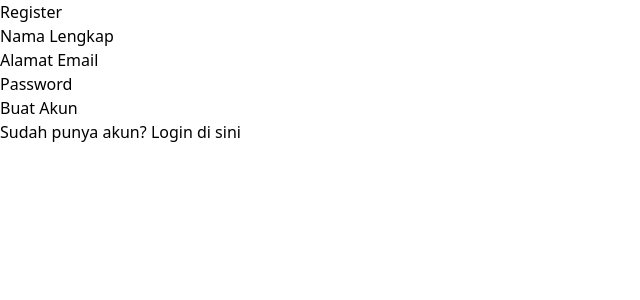
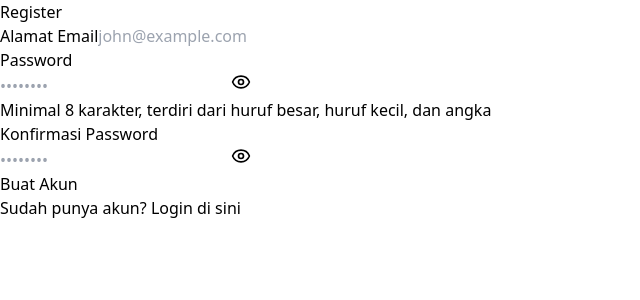
Before and after one commit to hadi-projects/elibrary, a React (Vite) app in the folder frontend/: page /register in a window 1280 px wide. Shown: the top 300 px of the page, without its empty margins (0-640 px from the left). Built offline with nearby package versions, Linux system fonts and the light colour scheme.

Commit message:
update register

```diff
--- a/frontend/package.json
+++ b/frontend/package.json
@@ -12,6 +12,7 @@
   "dependencies": {
     "@tanstack/react-query": "^5.90.8",
     "lottie-react": "^2.4.1",
+    "lucide-react": "^0.553.0",
     "react": "^19.2.0",
     "react-dom": "^19.2.0",
     "react-router-dom": "^7.9.5"
--- /dev/null
+++ b/frontend/src/api/register.js
@@ -0,0 +1,20 @@
+import { config } from '../config';
+
+
+export async function register(data) {
+
+    const option = {
+        method: 'POST',
+        headers: {
+            'Content-Type': 'application/json',
+            'X-Api-Key':config.API_KEY,
+        },
+        body:JSON.stringify(data)
+    }
+
+    return await fetch(`${config.API_HOST}/api/auth/register`, option)
+        .then(response => response.json())
+        .catch(error => {
+            console.log('Error fetching and parsing data', error);
+        })
+}
--- a/frontend/src/pages/Books.jsx
+++ b/frontend/src/pages/Books.jsx
@@ -149,7 +149,7 @@ useEffect(() => {
                                     <span onClick={() => handleDetailModal(book)} className="text-sm font-semibold text-indigo-600 cursor-pointer">{book.catalog}</span>
                                     <h3 onClick={() => handleDetailModal(book)} className="mt-2 text-xl font-bold text-gray-900 cursor-pointer">{book.title.slice(0, 40) + (book.title.length > 30 ? '...' : '')}</h3>
                                     <p onClick={() => handleDetailModal(book)} className="mt-2 text-gray-600 text-sm cursor-pointer">oleh Penulis {book.description.slice(0, 40) + (book.description.length > 50 ? '...' : '')}</p>
-                                    <div className="flex justify-end gap-4 mt-6">
+                                    <div className="flex justify-end gap-4 my-6">
                                         {
                                             localStorage.getItem('role') == 'ADMIN' && <>
                                                 <Md3Button onClick={() => { setOnEditData(book); setIsModalOpen(true) }} variant="outline" className="w-full md:w-auto">
--- a/frontend/src/pages/Favorit.jsx
+++ b/frontend/src/pages/Favorit.jsx
@@ -108,7 +108,7 @@ export default function Favorit() {
                                             <span onClick={() => handleDetailModal(book)} className="text-sm font-semibold text-indigo-600 cursor-pointer">{book.catalog}</span>
                                             <h3 onClick={() => handleDetailModal(book)} className="mt-2 text-xl font-bold text-gray-900 cursor-pointer">{book.title.slice(0, 40) + (book.title.length > 30 ? '...' : '')}</h3>
                                             <p onClick={() => handleDetailModal(book)} className="mt-2 text-gray-600 text-sm cursor-pointer">oleh Penulis {book.description.slice(0, 40) + (book.description.length > 50 ? '...' : '')}</p>
-                                            <div className="flex justify-end gap-4 mt-6">
+                                            <div className="flex justify-end gap-4 my-6">
                                                 {
                                                     localStorage.getItem('role') == 'ADMIN' && <>
                                                         <Md3Button onClick={() => { setOnEditData(book); setIsModalOpen(true) }} variant="outline" className="w-full md:w-auto">
--- a/frontend/src/pages/Home.jsx
+++ b/frontend/src/pages/Home.jsx
@@ -130,7 +130,7 @@ export default function Home() {
                                     <span onClick={() => handleDetailModal(book)} className="text-sm font-semibold text-indigo-600 cursor-pointer">{book.catalog}</span>
                                     <h3 onClick={() => handleDetailModal(book)} className="mt-2 text-xl font-bold text-gray-900 cursor-pointer">{book.title.slice(0, 40) + (book.title.length > 30 ? '...' : '')}</h3>
                                     <p onClick={() => handleDetailModal(book)} className="mt-2 text-gray-600 text-sm cursor-pointer">oleh Penulis {book.description.slice(0, 40) + (book.description.length > 50 ? '...' : '')}</p>
-                                    <div className="flex justify-end gap-4 mt-6">
+                                    <div className="flex justify-end gap-4 my-6">
                                         {
                                             localStorage.getItem('role') == 'ADMIN' && <>
                                                 <Md3Button onClick={() => { setOnEditData(book); setIsModalOpen(true) }} variant="outline" className="w-full md:w-auto">
--- a/frontend/src/pages/auth/Register.jsx
+++ b/frontend/src/pages/auth/Register.jsx
@@ -1,18 +1,19 @@
-import { useEffect } from "react";
+import { useEffect, useState } from "react";
 import { Md3Button } from "../components/button";
 import { useNavigate } from 'react-router-dom';
 import { config } from "../../config";
+import { register } from "../../api/register";
+import { Eye, EyeOff, EyeOffIcon } from 'lucide-react';
 
 
 export default function Register() {
     const navigate = useNavigate();
-
-    const handleSubmit = (e) => {
-        e.preventDefault();
-        // Logika registrasi di sini...
-        alert('Registrasi berhasil (simulasi)! Silakan login.');
-        navigate('/login'); // Arahkan ke login setelah register
-    };
+    const [email, setEmail] = useState("")
+    const [password, setPassword] = useState("")
+    const [confirmPassword, setConfirmPassword] = useState("")
+    const [errors, setErrors] = useState({ email: '', password: '', confirmPassword: '' });
+    const [showPassword, setShowPassword] = useState(false);
+    const [showConfirmPassword, setShowConfirmPassword] = useState(false);
 
 
     useEffect(() => {
@@ -21,6 +22,94 @@ export default function Register() {
         }
     }, [])
 
+    const validateEmail = (value) => {
+        const emailRegex = /^[^\s@]+@[^\s@]+\.[^\s@]+$/;
+        if (!value) {
+            return 'Email wajib diisi';
+        }
+        if (!emailRegex.test(value)) {
+            return 'Format email tidak valid';
+        }
+        return '';
+    };
+
+    const validatePassword = (value) => {
+        if (!value) {
+            return 'Password wajib diisi';
+        }
+        if (value.length < 8) {
+            return 'Password minimal 8 karakter';
+        }
+        if (!/[A-Z]/.test(value)) {
+            return 'Password harus mengandung huruf besar';
+        }
+        if (!/[a-z]/.test(value)) {
+            return 'Password harus mengandung huruf kecil';
+        }
+        if (!/[0-9]/.test(value)) {
+            return 'Password harus mengandung angka';
+        }
+        return '';
+    };
+
+    const validateConfirmPassword = (value) => {
+        if (!value) {
+            return 'Konfirmasi password wajib diisi';
+        }
+        if (value !== password) {
+            return 'Password tidak cocok';
+        }
+        return '';
+    };
+
+    const handleEmailChange = (e) => {
+        const value = e.target.value;
+        setEmail(value);
+        setErrors(prev => ({ ...prev, email: validateEmail(value) }));
+    };
+
+    const handlePasswordChange = (e) => {
+        const value = e.target.value;
+        setPassword(value);
+        setErrors(prev => ({
+            ...prev,
+            password: validatePassword(value),
+            confirmPassword: confirmPassword ? validateConfirmPassword(confirmPassword) : ''
+        }));
+    };
+
+    const handleConfirmPasswordChange = (e) => {
+        const value = e.target.value;
+        setConfirmPassword(value);
+        setErrors(prev => ({ ...prev, confirmPassword: validateConfirmPassword(value) }));
+    };
+
+    const handleSubmit = async (e) => {
+        e.preventDefault();
+
+        const emailError = validateEmail(email);
+        const passwordError = validatePassword(password);
+        const confirmPasswordError = validateConfirmPassword(confirmPassword);
+
+        setErrors({
+            email: emailError,
+            password: passwordError,
+            confirmPassword: confirmPasswordError
+        });
+
+        if (!emailError && !passwordError && !confirmPasswordError) {
+
+            const res = await register({
+                email, password
+            })
+            if(res.data){
+                alert('Registrasi berhasil, Silakan login.');
+                navigate('/login');
+            }
+        }
+    };
+
+
     return (
         <div className="flex items-center justify-center py-24 px-4 bg-indigo-50 h-screen">
             <div className="w-full max-w-md bg-white p-8 md:p-12 rounded-3xl shadow-xl">
@@ -28,50 +117,108 @@ export default function Register() {
                     Register
                 </h2>
                 <form onSubmit={handleSubmit} className="space-y-6">
-                    <div>
-                        <label htmlFor="name" className="block text-sm font-medium text-gray-700">
-                            Nama Lengkap
-                        </label>
-                        <input
-                            type="text"
-                            id="name"
-                            required
-                            className="mt-2 w-full border-2 border-gray-200 bg-gray-50 rounded-full px-6 py-3 text-gray-800 focus:outline-none focus:border-indigo-400 focus:ring-2 focus:ring-indigo-200"
-                        />
-                    </div>
+
                     <div>
                         <label htmlFor="reg-email" className="block text-sm font-medium text-gray-700">
                             Alamat Email
                         </label>
                         <input
                             type="email"
+                            placeholder="john@example.com"
                             id="reg-email"
-                            required
-                            className="mt-2 w-full border-2 border-gray-200 bg-gray-50 rounded-full px-6 py-3 text-gray-800 focus:outline-none focus:border-indigo-400 focus:ring-2 focus:ring-indigo-200"
+                            value={email}
+                            onChange={handleEmailChange}
+                            className={`mt-2 w-full border-2 ${
+                                errors.email ? 'border-red-400' : 'border-gray-200'
+                            } bg-gray-50 rounded-full px-6 py-3 text-gray-800 focus:outline-none focus:border-indigo-400 focus:ring-2 focus:ring-indigo-200`}
                         />
+                        {errors.email && (
+                            <p className="mt-1 text-sm text-red-600">{errors.email}</p>
+                        )}
                     </div>
+
                     <div>
                         <label htmlFor="reg-password" className="block text-sm font-medium text-gray-700">
                             Password
                         </label>
-                        <input
-                            type="password"
-                            id="reg-password"
-                            required
-                            className="mt-2 w-full border-2 border-gray-200 bg-gray-50 rounded-full px-6 py-3 text-gray-800 focus:outline-none focus:border-indigo-400 focus:ring-2 focus:ring-indigo-200"
-                        />
+                        <div className="relative">
+                            <input
+                                type={showPassword ? "text" : "password"}
+                                id="reg-password"
+                                placeholder="••••••••"
+                                value={password}
+                                onChange={handlePasswordChange}
+                                className={`mt-2 w-full border-2 ${
+                                    errors.password ? 'border-red-400' : 'border-gray-200'
+                                } bg-gray-50 rounded-full px-6 py-3 pr-12 text-gray-800 focus:outline-none focus:border-indigo-400 focus:ring-2 focus:ring-indigo-200`}
+                            />
+                            <button
+                                type="button"
+                                onClick={() => setShowPassword(!showPassword)}
+                                className="absolute right-4 top-1/2 -translate-y-1/2 text-gray-500 hover:text-gray-700 focus:outline-none mt-1"
+                            >
+                                {showPassword ? (
+                                    <EyeOffIcon size={20} />
+                                ) : (
+                                    <Eye size={20} />
+                                )}
+                            </button>
+                        </div>
+                        {errors.password && (
+                            <p className="mt-1 text-sm text-red-600">{errors.password}</p>
+                        )}
+                        <p className="mt-1 text-xs text-gray-500">
+                            Minimal 8 karakter, terdiri dari huruf besar, huruf kecil, dan angka
+                        </p>
                     </div>
+
+                    <div>
+                        <label htmlFor="reg-confirm-password" className="block text-sm font-medium text-gray-700">
+                            Konfirmasi Password
+                        </label>
+                        <div className="relative">
+                            <input
+                                type={showConfirmPassword ? "text" : "password"}
+                                placeholder="••••••••"
+                                id="reg-confirm-password"
+                                value={confirmPassword}
+                                onChange={handleConfirmPasswordChange}
+                                className={`mt-2 w-full border-2 ${
+                                    errors.confirmPassword ? 'border-red-400' : 'border-gray-200'
+                                } bg-gray-50 rounded-full px-6 py-3 pr-12 text-gray-800 focus:outline-none focus:border-indigo-400 focus:ring-2 focus:ring-indigo-200`}
+                            />
+                            <button
+                                type="button"
+                                onClick={() => setShowConfirmPassword(!showConfirmPassword)}
+                                className="absolute right-4 top-1/2 -translate-y-1/2 text-gray-500 hover:text-gray-700 focus:outline-none mt-1"
+                            >
+                                {showConfirmPassword ? (
+                                    <EyeOff size={20} />
+                                ) : (
+                                    <Eye size={20} />
+                                )}
+                            </button>
+                        </div>
+                        {errors.confirmPassword && (
+                            <p className="mt-1 text-sm text-red-600">{errors.confirmPassword}</p>
+                        )}
+                    </div>
+
                     <Md3Button type="submit" variant="solid" className="w-full">
                         Buat Akun
                     </Md3Button>
                 </form>
                 <p className="text-center text-sm text-gray-600 mt-8">
                     Sudah punya akun?{' '}
-                    <button onClick={() => navigate('/login')} className="font-medium text-indigo-600 hover:text-indigo-500">
+                    <button
+                        type="button"
+                        onClick={() => navigate('/login')}
+                        className="font-medium text-indigo-600 hover:text-indigo-500"
+                    >
                         Login di sini
                     </button>
                 </p>
             </div>
         </div>
     );
-};
+}
```
Also changed, not shown: frontend/src/pages/components/header.jsx (+8 -8 lines), frontend/src/pages/components/icons/search.jsx (line endings or trailing spaces), 1 other file (tests, documents, lock files or other folders).
